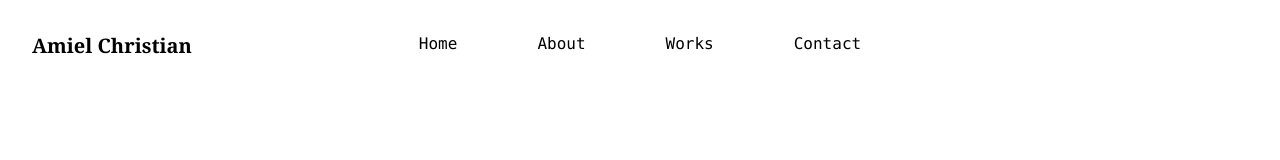
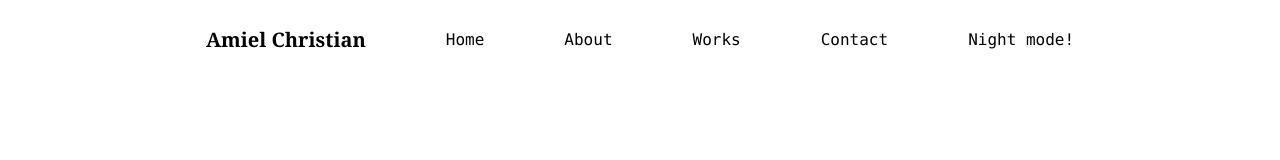
Before and after one commit to amielchristian/amielchristian.github.io, an Astro site: page / in a window 1280 px wide. Built offline with nearby package versions, Linux system fonts and the light colour scheme; Astro itself is replaced by a stand-in of ours.

Commit message:
nav continued

```diff
--- a/src/components/Nav.svelte
+++ b/src/components/Nav.svelte
@@ -1,9 +1,10 @@
-<nav class='w-full'>
-  <div class='absolute font-serif text-xl font-bold'>Amiel Christian</div>
-  <div class="flex justify-center gap-20">
+<nav class='w-full flex h-20 justify-center items-center p-10'>
+  <div class='font-serif text-xl font-bold'>Amiel Christian</div>
+  <div class="flex justify-center gap-20 place-self-center mx-20">
     <a href="/">Home</a>
     <a href="/about">About</a>
     <a href="/works">Works</a>
     <a href="/contact">Contact</a>
   </div>
+  <button>Night mode!</button>
 </nav>
--- a/src/layouts/Layout.astro
+++ b/src/layouts/Layout.astro
@@ -14,7 +14,7 @@ import "../styles/global.css";
     <SEO />
   </head>
   <body>
-    <div class="font-mono h-[100%] p-[2.5%]">
+    <div class="font-mono h-[100%] px-[8%]">
       <Nav />
       <slot />
     </div>
```
Also changed, not shown: src/assets/astro.svg (deleted), src/assets/background.svg (deleted).
